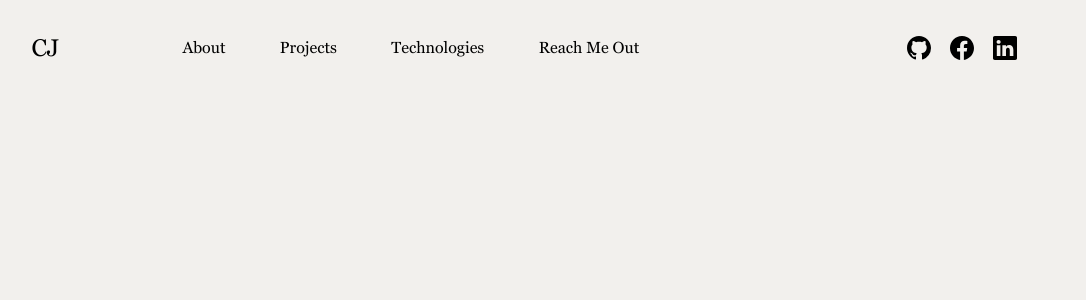
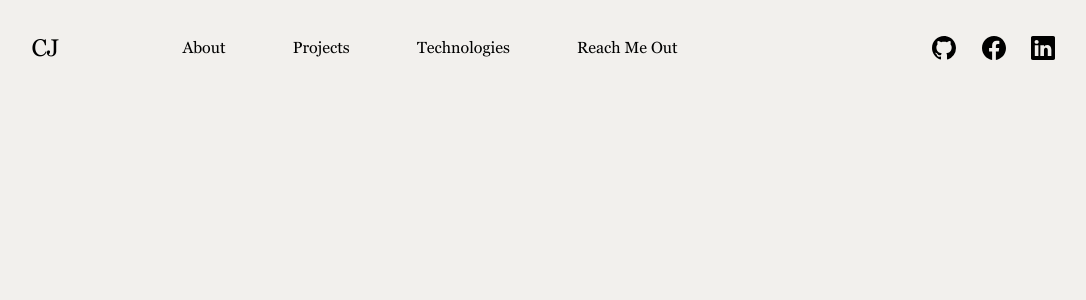
Before and after one commit to carlcapili/portfolio-app, a Next.js app: page / in a window 1280 px wide. Shown: the top 300 px of the page, without its empty margins (71-1157 px from the left). Built offline with nearby package versions, Linux system fonts and the light colour scheme.

Commit message:
change some codes

```diff
--- a/app/components/Navigation.js
+++ b/app/components/Navigation.js
@@ -16,14 +16,14 @@ export default function Navigation() {
           <div className='px-[8vw] md:flex'>
             <span className='text-2xl'>CJ</span>
           </div>
-          <ul className='hidden md:flex items-center gap-[3vw] text-1xl py-8 px-[1vw]'>
+          <ul className='hidden md:flex items-center gap-[4vw] text-1xl py-8 px-[1vw]'>
             <li className='hover:text-gray-700 mx-2'> About </li>
             <li className='hover:text-gray-700 mx-2'> Projects </li>
             <li className='hover:text-gray-700 mx-2'> Technologies </li>
             <li className='hover:text-gray-700 mx-2'> Reach Me Out </li>
           </ul>
         </div>
-        <div className='hidden md:flex gap-[1.5vw] items-center y-6 pr-[15%]'>
+        <div className='hidden md:flex gap-[2vw] items-center y-6 pr-[12%]'>
           <BsGithub size={24} />
           <BsFacebook size={24} />
           <BsLinkedin size={24} />
@@ -32,6 +32,8 @@ export default function Navigation() {
           <Hamburger toggled={isOpen} toggle={setOpen} size={28} />
         </div>
       </nav>
+
+      <div></div>
     </div>
   )
 }
```
